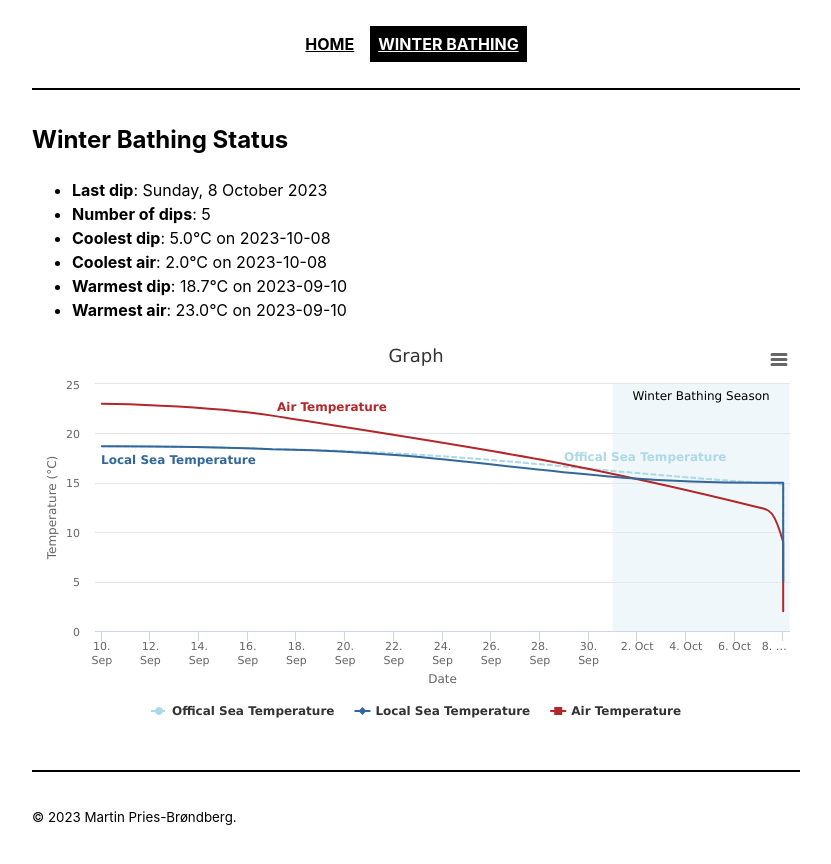
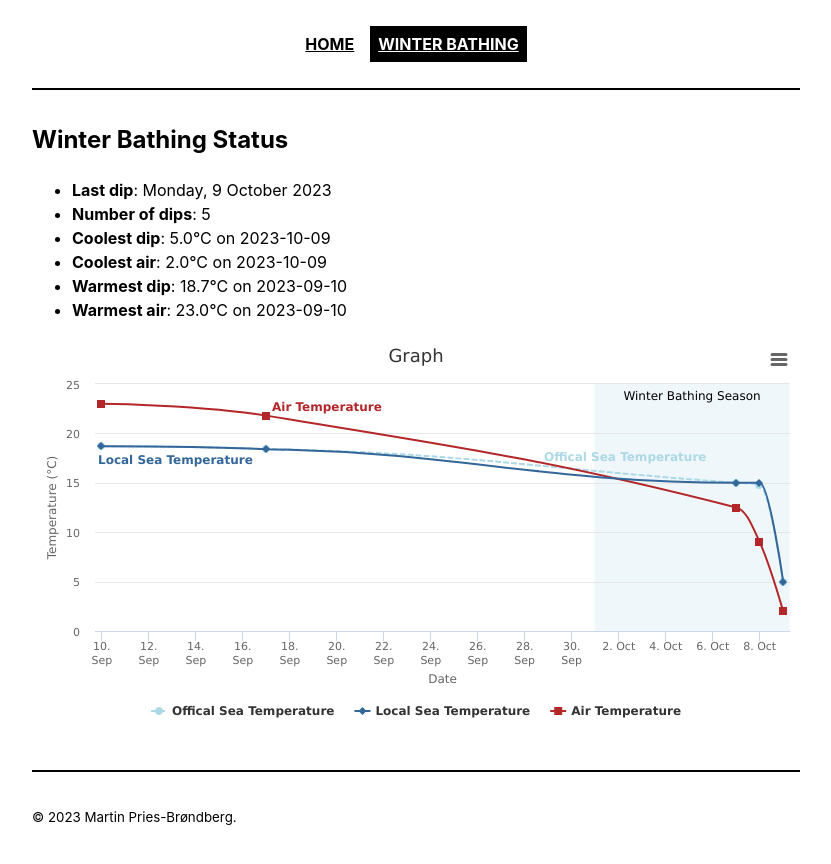
Before and after one commit to martinpries/martinpries.github.io, a Jekyll site: the page built from _pages/winterbathing.md, in a window 1280 px wide. Shown: the top 864 px of the page, without its empty margins (224-1055 px from the left). Built offline with Jekyll 4.4.1, drawn with Linux system fonts in a browser that asks for light colours.

Commit message:
Test winter_bathing.yaml

```diff
--- a/_data/winter_bathing.yaml
+++ b/_data/winter_bathing.yaml
@@ -1,4 +1,4 @@
-- date: 2023-10-08
+- date: 2023-10-09
   location: Test
   local_sea_temperature: 5.0
   official_sea_temperature: 5.0
```
